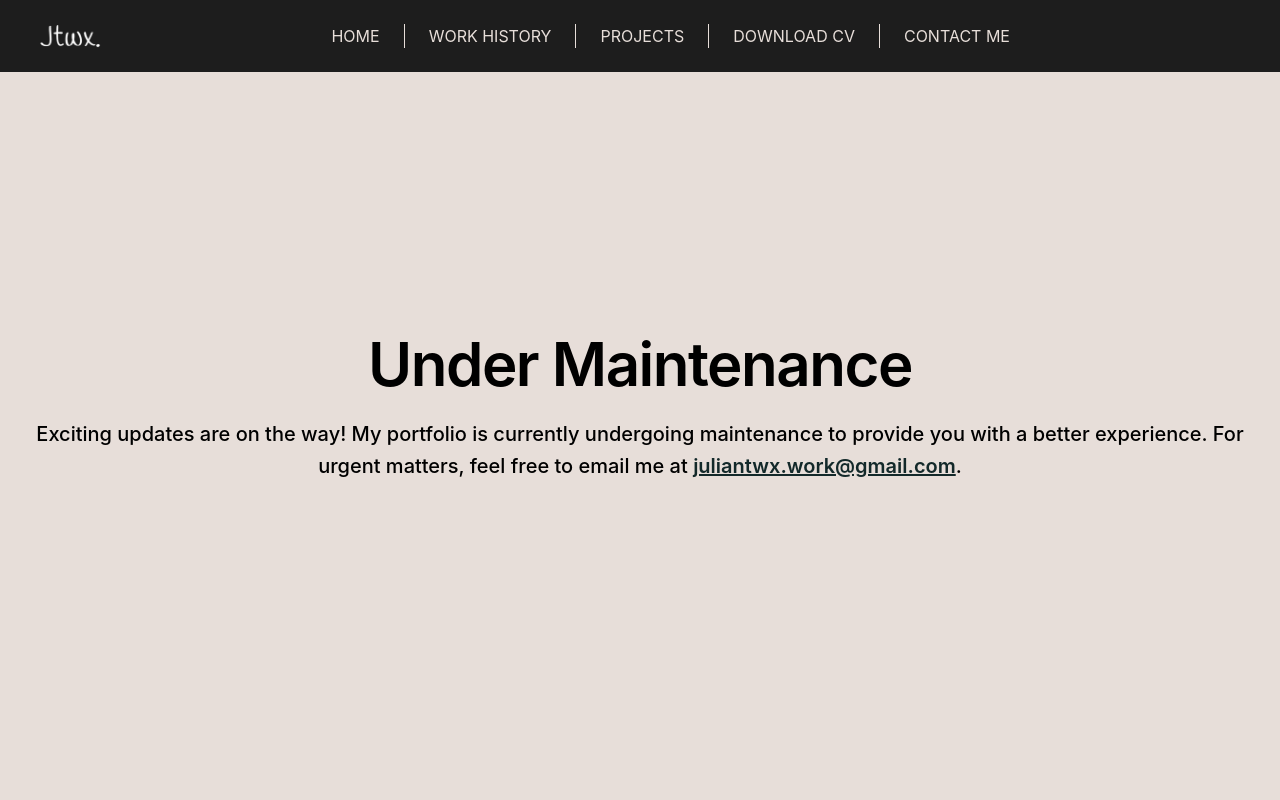
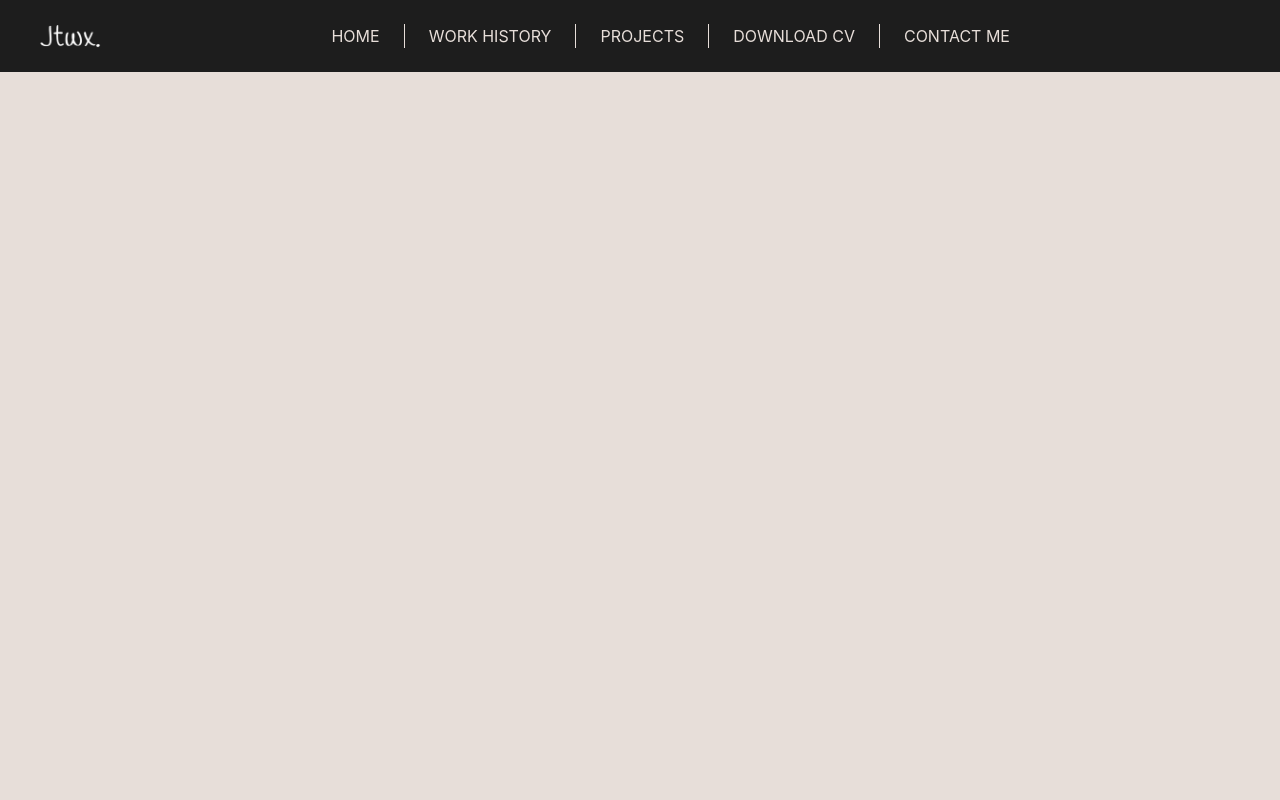
Before and after one commit to juliantwx/Devsite, a React (Create React App) app in the folder frontend/: page /projects/traceur in a window 1280 px wide. Shown: the top 800 px of the page. Built offline with nearby package versions, Linux system fonts and the light colour scheme; a web font is replaced by a local one.

Commit message:
Created blank Project page
Project data is sent to the Project page after the user clicks on a ProjectPanel

```diff
--- a/frontend/src/App.js
+++ b/frontend/src/App.js
@@ -12,6 +12,7 @@ import Footer from "./components/Footer";
 import Home from "./pages/Home";
 import Work from "./pages/Work";
 import Projects from "./pages/Projects";
+import Project from "./pages/Project";
 import NotFound from "./pages/NotFound";
 import Maintenance from "./pages/Maintenance";
 
@@ -39,20 +40,14 @@ function App() {
               {/* TODO: Write the routes for all other pages */}
               <Route path="/work" element={<Work />} />
               <Route path="/projects" element={<Projects />} />
-              <Route path="/projects/claw-stars" element={<Maintenance />} />
-              <Route path="/projects/color-launch" element={<Maintenance />} />
-              <Route
-                path="/projects/go-gold-castle"
-                element={<Maintenance />}
-              />
-              <Route path="/projects/trapped" element={<Maintenance />} />
-              <Route path="/projects/survive!" element={<Maintenance />} />
-              <Route path="/projects/box-mania" element={<Maintenance />} />
-              <Route path="/projects/traceur" element={<Maintenance />} />
-              <Route
-                path="/projects/backpackers-buddy"
-                element={<Maintenance />}
-              />
+              <Route path="/projects/claw-stars" element={<Project />} />
+              <Route path="/projects/color-launch" element={<Project />} />
+              <Route path="/projects/go-gold-castle" element={<Project />} />
+              <Route path="/projects/trapped" element={<Project />} />
+              <Route path="/projects/survive!" element={<Project />} />
+              <Route path="/projects/box-mania" element={<Project />} />
+              <Route path="/projects/traceur" element={<Project />} />
+              <Route path="/projects/backpackers-buddy" element={<Project />} />
               {/* Reroute all non-existing routes to the 404 page */}
               <Route path="*" element={<NotFound />} />
             </>
--- a/frontend/src/components/ProjectPanel.jsx
+++ b/frontend/src/components/ProjectPanel.jsx
@@ -30,7 +30,11 @@ function ProjectPanel({ project }) {
   };
 
   const handleOnClick = () => {
-    window.open(`${project.pageURL}`, "_blank", "noopener,noreferrer");
+    // Open a new tab displaying the generic project page
+    const newTab = window.open(project.pageURL, "_blank");
+
+    // Set the project data of the newly created tab
+    if (newTab) newTab.projectData = project;
   };
 
   return (
--- a/frontend/src/data/projects.js
+++ b/frontend/src/data/projects.js
@@ -1,6 +1,5 @@
 // This file contains the details of projects that I've worked on over my development journey.
 
-// TODO: Update descriptions
 // TODO: Add all projects' details
 const projects = [
   {
--- /dev/null
+++ b/frontend/src/pages/Project.jsx
@@ -0,0 +1,20 @@
+import React, { useEffect, useState } from "react";
+
+function Project() {
+  const [projectData, setProjectData] = useState(null);
+
+  useEffect(() => {
+    // Retrieve project data from opening tab
+    const data = window.opener?.projectData;
+    if (data) setProjectData(data);
+  }, []);
+
+  return (
+    <div className="min-h-inherit pt-32 sm:pt-40 pb-24 flex justify-center">
+      {projectData && projectData.name}
+      {projectData && projectData.desc}
+    </div>
+  );
+}
+
+export default Project;
```
